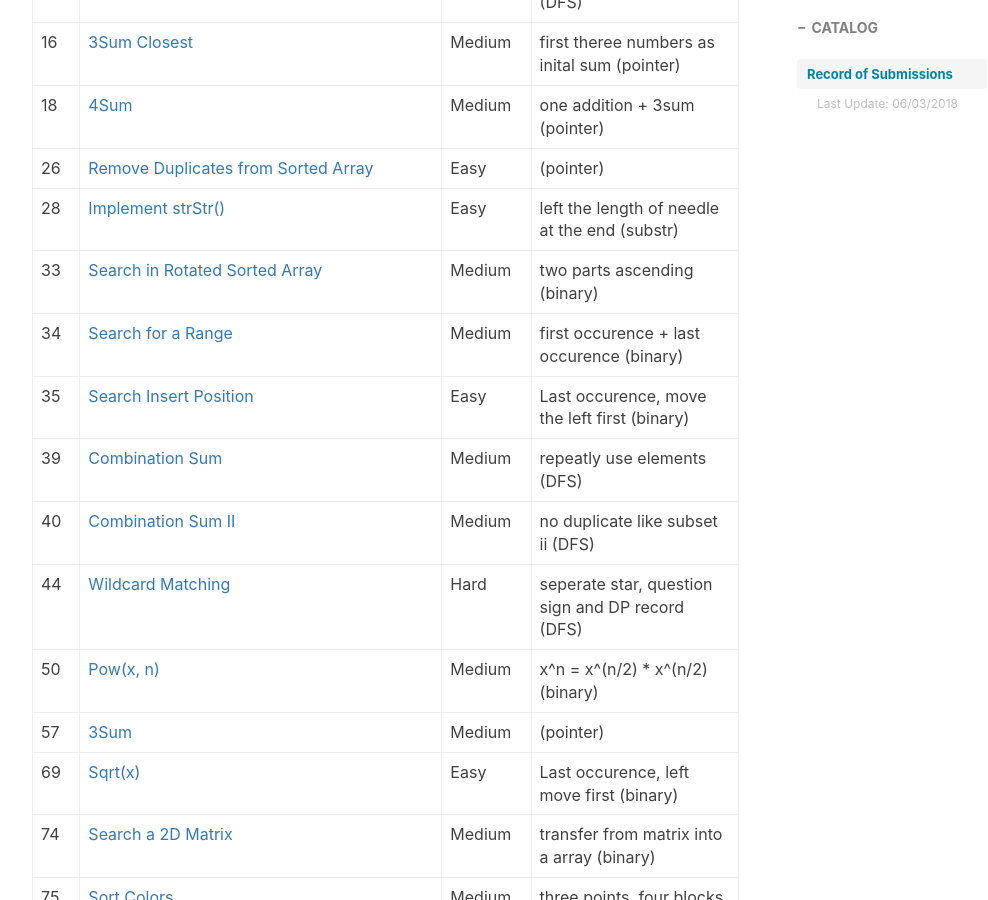
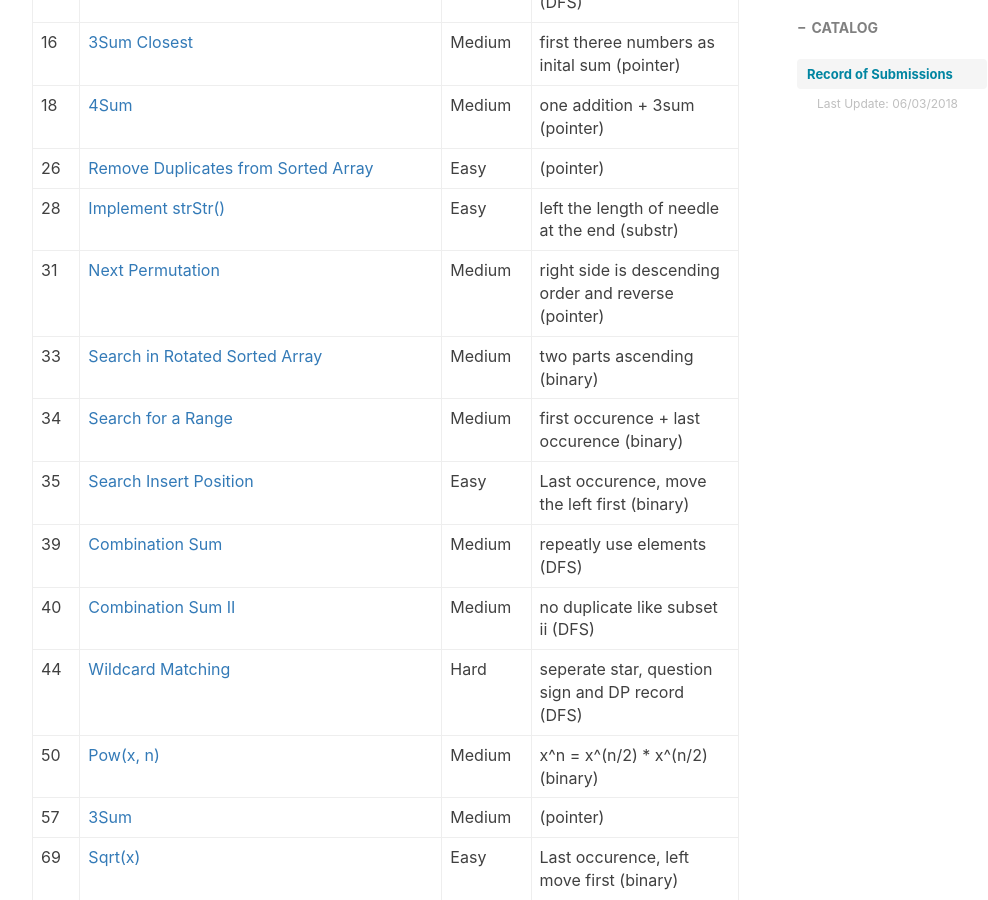
Before and after one commit to ly16/ly16.github.io, a Jekyll site: the page built from _posts/2018-05-18-leetcode-record-round1.md, in a window 1280 px wide and 900 px high, scrolled down 900 px. Shown: the whole window, without its empty margins (233-1221 px from the left). Built offline with Jekyll 4.4.1, drawn with Linux system fonts in a browser that asks for light colours; nearby versions of some CDN libraries; comment, search, counter and statistics services are not loaded.

Commit message:
Update 2018-05-18-leetcode-record-round1.md

```diff
--- a/_posts/2018-05-18-leetcode-record-round1.md
+++ b/_posts/2018-05-18-leetcode-record-round1.md
@@ -23,6 +23,7 @@ tags:
 |18|[4Sum](https://github.com/ly16/LC-Practice/blob/master/4%20Sum.java)|Medium|one addition + 3sum (pointer)|
 |26|[Remove Duplicates from Sorted Array](https://github.com/ly16/LC-Practice/blob/master/Array%20Deduplication%20I.java)|Easy|(pointer)|
 |28|[Implement strStr()](https://github.com/ly16/LC-Practice/blob/master/Determine%20If%20One%20String%20Is%20Another's%20Substring.java)|Easy|left the length of needle at the end (substr)|
+|31|[Next Permutation](https://github.com/ly16/LC-Practice/blob/master/Next%20Permutation.java)|Medium|right side is descending order and reverse (pointer)|
 |33|[ Search in Rotated Sorted Array](https://github.com/ly16/LC-Practice/blob/master/Search%20in%20Rotated%20Sorted%20Array.java)|Medium|two parts ascending (binary)|
 |34|[Search for a Range](https://github.com/ly16/LC-Practice/blob/master/Search%20for%20a%20Range.java)|Medium|first occurence + last occurence (binary)|
 |35|[Search Insert Position](https://github.com/ly16/LC-Practice/blob/master/Search%20Insert%20Position.java)|Easy|Last occurence, move the left first (binary)|
```
